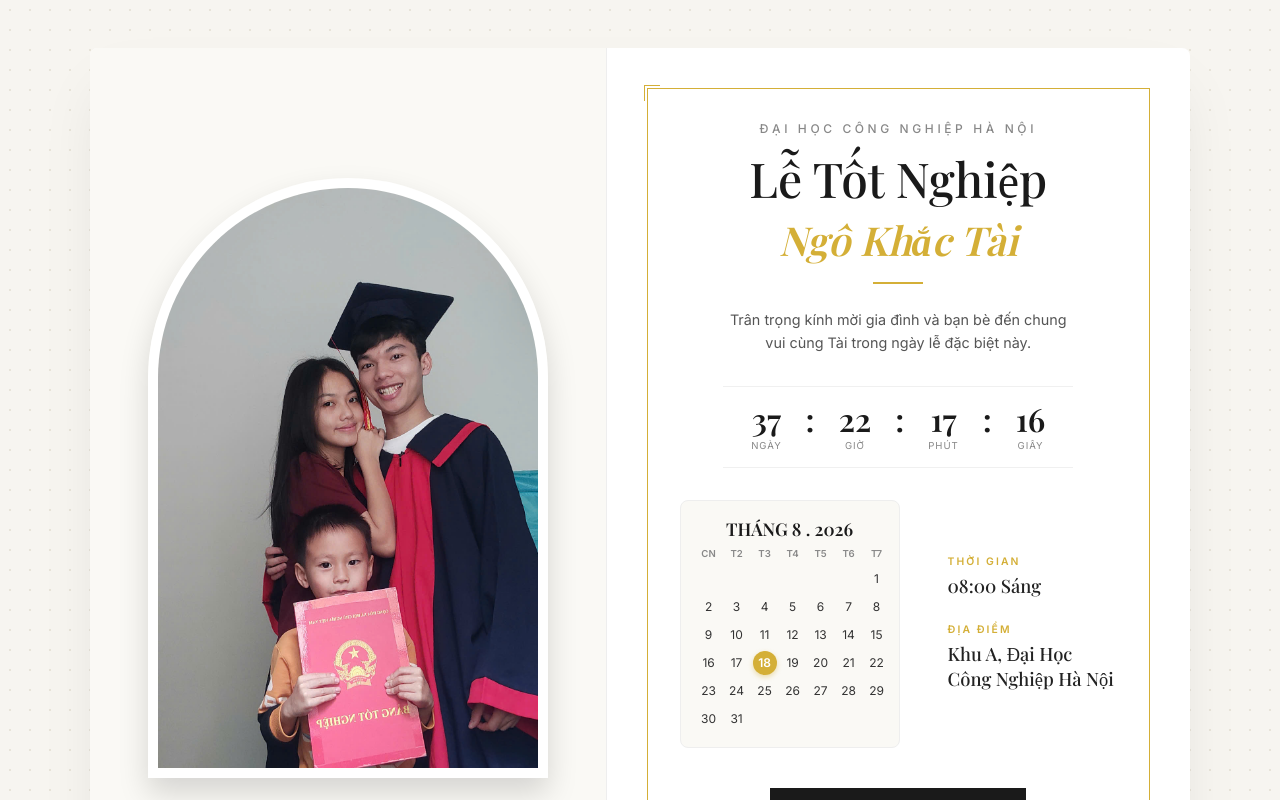
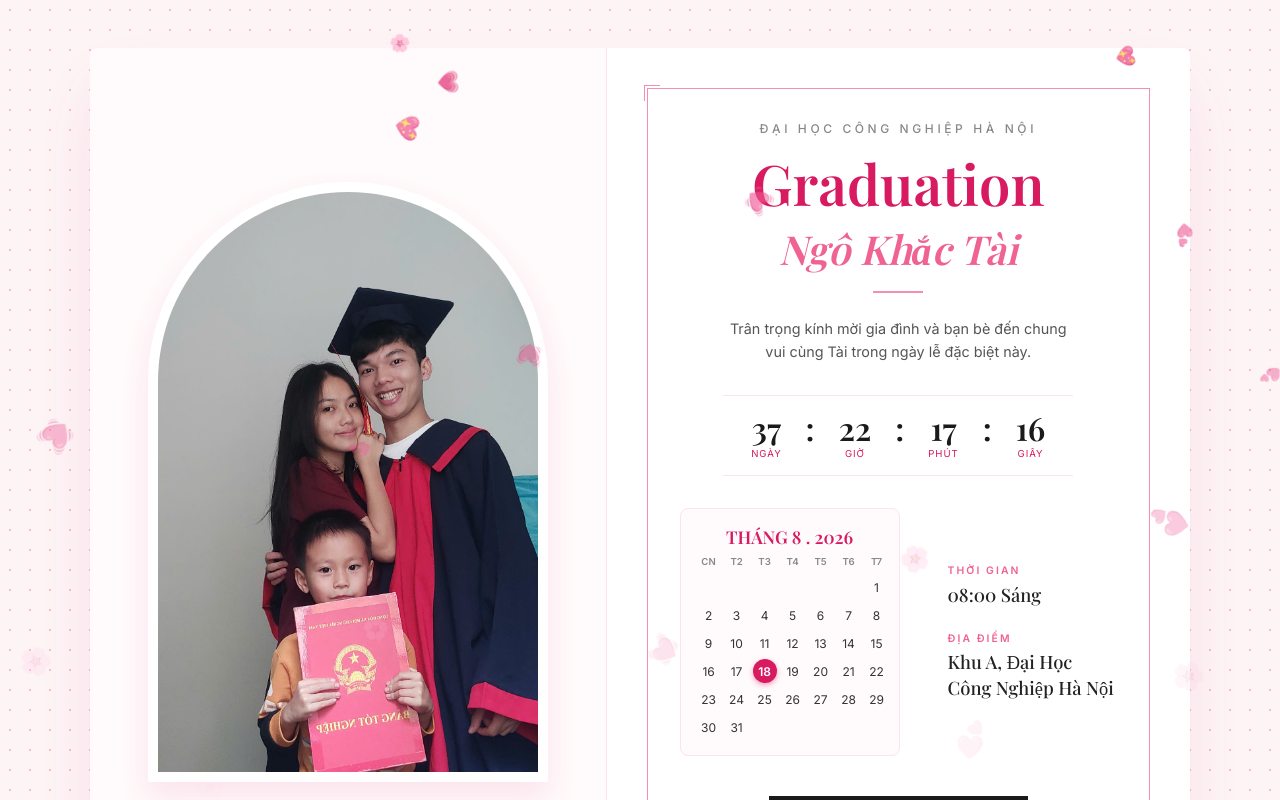
Before and after one commit to ngotai109/thieptotnghiepngokhactai, a React (Vite) app: page / in a window 1280 px wide. Shown: the top 800 px of the page. Built offline with nearby package versions, Linux system fonts and the light colour scheme; a web font is replaced by a local one.

Commit message:
Update theme to pink, add falling hearts and Graduation title

```diff
--- a/src/App.jsx
+++ b/src/App.jsx
@@ -61,8 +61,34 @@ function App() {
     visible: { opacity: 1, y: 0, transition: { duration: 0.8, ease: "easeOut" } }
   };
 
+  // Generate random hearts
+  const hearts = Array.from({ length: 20 }).map((_, i) => ({
+    id: i,
+    left: Math.random() * 100 + 'vw',
+    animationDuration: Math.random() * 4 + 4 + 's', // 4s to 8s
+    animationDelay: Math.random() * 5 + 's',
+    fontSize: Math.random() * 1 + 0.8 + 'rem',
+    emoji: ['💖', '💕', '💗', '💓', '🌸'][Math.floor(Math.random() * 5)]
+  }));
+
   return (
     <div className="page-wrapper">
+      {/* Falling hearts background */}
+      {hearts.map(heart => (
+        <div
+          key={heart.id}
+          className="heart"
+          style={{
+            left: heart.left,
+            animationDuration: heart.animationDuration,
+            animationDelay: heart.animationDelay,
+            fontSize: heart.fontSize
+          }}
+        >
+          {heart.emoji}
+        </div>
+      ))}
+
       <div className="invitation-container">
 
         <motion.div
@@ -93,7 +119,7 @@ function App() {
             </motion.h3>
 
             <motion.h1 className="main-title" variants={itemVariants}>
-              Lễ Tốt Nghiệp
+              Graduation
             </motion.h1>
 
             <motion.h2 className="graduate-name" variants={itemVariants}>
--- a/src/index.css
+++ b/src/index.css
@@ -8,10 +8,31 @@
 
 body {
   font-family: 'Inter', sans-serif;
-  background-color: #f7f5f0;
+  background-color: #fdf4f6; /* Soft pink background */
   color: #333333;
   -webkit-font-smoothing: antialiased;
   -moz-osx-font-smoothing: grayscale;
+}
+
+/* Falling Hearts Animation */
+@keyframes fall {
+  0% {
+    transform: translateY(-10vh) rotate(0deg) scale(0.8);
+    opacity: 1;
+  }
+  100% {
+    transform: translateY(110vh) rotate(360deg) scale(1.2);
+    opacity: 0;
+  }
+}
+
+.heart {
+  position: fixed;
+  top: -10vh;
+  z-index: 100;
+  pointer-events: none;
+  animation: fall linear infinite;
+  opacity: 0.6;
 }
 
 /* Page Wrapper */
@@ -21,8 +42,10 @@ body {
   align-items: center;
   justify-content: center;
   padding: 3rem 1.5rem;
-  background-image: radial-gradient(#e8e4d9 1px, transparent 1px);
+  background-image: radial-gradient(#f8bbd0 1px, transparent 1px);
   background-size: 20px 20px;
+  position: relative;
+  overflow: hidden;
 }
 
 /* Main Container */
@@ -33,9 +56,10 @@ body {
   width: 100%;
   background: #ffffff;
   border-radius: 8px;
-  box-shadow: 0 30px 60px -15px rgba(0, 0, 0, 0.1);
+  box-shadow: 0 30px 60px -15px rgba(216, 27, 96, 0.15); /* Pinkish shadow */
   overflow: hidden;
   position: relative;
+  z-index: 10;
 }
 
 /* Image Section - Arched Form */
@@ -44,9 +68,9 @@ body {
   display: flex;
   align-items: center;
   justify-content: center;
-  background-color: #faf9f5;
+  background-color: #fffafb;
   padding: 3rem;
-  border-right: 1px solid #eee;
+  border-right: 1px solid #fce4ec;
 }
 
 .arch-frame {
@@ -56,7 +80,7 @@ body {
   border-top-left-radius: 200px;
   border-top-right-radius: 200px;
   overflow: hidden;
-  box-shadow: 0 15px 30px rgba(0,0,0,0.15);
+  box-shadow: 0 15px 30px rgba(216, 27, 96, 0.1);
   border: 10px solid #ffffff;
   position: relative;
 }
@@ -79,7 +103,7 @@ body {
 
 .decorative-border {
   flex: 1;
-  border: 1px solid #d4af37;
+  border: 1px solid #f48fb1; /* Light pink border */
   padding: 2rem;
   display: flex;
   flex-direction: column;
@@ -95,7 +119,7 @@ body {
   position: absolute;
   width: 15px;
   height: 15px;
-  border: 1px solid #d4af37;
+  border: 1px solid #f48fb1;
 }
 
 .decorative-border::before {
@@ -120,17 +144,17 @@ body {
 
 .main-title {
   font-family: 'Playfair Display', serif;
-  font-size: 3rem;
-  font-weight: 500;
+  font-size: 3.5rem;
+  font-weight: 600;
   line-height: 1.1;
-  color: #1a1a1a;
+  color: #d81b60; /* Deep pink title */
   margin-bottom: 0.5rem;
 }
 
 .graduate-name {
   font-family: 'Playfair Display', serif;
   font-size: 2.5rem;
-  color: #d4af37;
+  color: #f06292; /* Soft pink name */
   margin-bottom: 1rem;
   font-weight: 600;
   font-style: italic;
@@ -139,7 +163,7 @@ body {
 .divider {
   width: 50px;
   height: 2px;
-  background-color: #d4af37;
+  background-color: #f48fb1;
   margin: 0 auto 1.5rem;
 }
 
@@ -158,8 +182,8 @@ body {
   gap: 1.5rem;
   margin-bottom: 2rem;
   padding: 1rem 0;
-  border-top: 1px solid #f0f0f0;
-  border-bottom: 1px solid #f0f0f0;
+  border-top: 1px solid #fce4ec;
+  border-bottom: 1px solid #fce4ec;
   width: 80%;
   justify-content: center;
 }
@@ -182,7 +206,7 @@ body {
   font-size: 0.6rem;
   text-transform: uppercase;
   letter-spacing: 0.1em;
-  color: #888;
+  color: #d81b60;
   margin-top: 0.3rem;
 }
 
@@ -213,7 +237,7 @@ body {
   font-size: 0.65rem;
   text-transform: uppercase;
   letter-spacing: 0.2em;
-  color: #d4af37;
+  color: #f06292;
   font-weight: 600;
 }
 
@@ -227,10 +251,10 @@ body {
 
 /* Calendar */
 .calendar {
-  background: #faf9f5;
+  background: #fffafb;
   padding: 1rem;
   border-radius: 8px;
-  border: 1px solid #eee;
+  border: 1px solid #fce4ec;
   width: 220px;
 }
 
@@ -238,7 +262,7 @@ body {
   font-family: 'Playfair Display', serif;
   font-size: 1.1rem;
   font-weight: 600;
-  color: #1a1a1a;
+  color: #d81b60;
   margin-bottom: 0.5rem;
   text-align: center;
 }
@@ -274,10 +298,10 @@ body {
 }
 
 .cal-day.highlight {
-  background-color: #d4af37;
+  background-color: #d81b60;
   color: #fff;
   font-weight: 600;
-  box-shadow: 0 2px 5px rgba(212,175,55,0.4);
+  box-shadow: 0 2px 5px rgba(216, 27, 96, 0.4);
 }
 
 /* Button */
@@ -286,7 +310,7 @@ body {
   color: #ffffff;
   border: none;
   padding: 1rem 3rem;
-  font-family: 'Montserrat', sans-serif;
+  font-family: 'Inter', sans-serif;
   font-size: 0.8rem;
   text-transform: uppercase;
   letter-spacing: 0.15em;
@@ -301,7 +325,7 @@ body {
   content: '';
   position: absolute;
   top: 0; left: 0; width: 100%; height: 100%;
-  background-color: #d4af37;
+  background-color: #d81b60;
   transform: scaleX(0);
   transform-origin: right;
   transition: transform 0.4s ease;
@@ -326,7 +350,7 @@ body {
   .image-section {
     padding: 2rem;
     border-right: none;
-    border-bottom: 1px solid #eee;
+    border-bottom: 1px solid #fce4ec;
   }
   .arch-frame {
     height: 450px;
```
